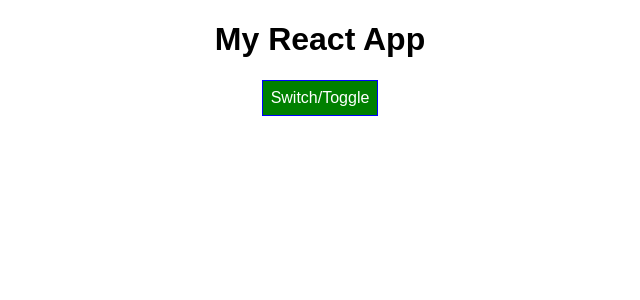
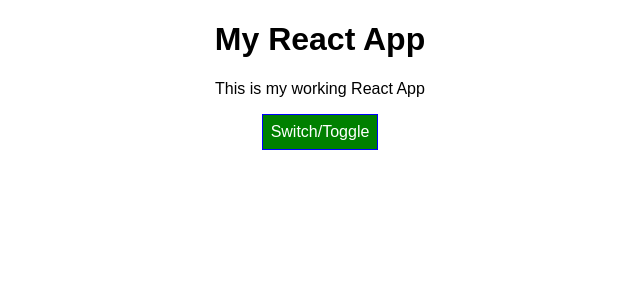
Before and after one commit to vikasgourishetty/firstreactvikas, a React (Create React App) app: page / in a window 1280 px wide. Shown: the top 300 px of the page, without its empty margins (320-960 px from the left). Built offline with nearby package versions, Linux system fonts and the light colour scheme.

Commit message:
Set className dynamically

```diff
--- a/src/App.js
+++ b/src/App.js
@@ -97,9 +97,21 @@
       style.backgroundColor = 'red';
     }
 
+    // Set className dynamically
+    let classes = []; // ['red', 'bold'].join(' '); // "red bold"
+
+    if (this.state.persons.length <= 2) {
+      classes.push('red');
+    }
+
+    if (this.state.persons.length <= 1) {
+      classes.push('bold');
+    }
+
     return (
       <div className="App">
         <h1> My React App</h1>
+        <p className={classes.join(' ')}> This is my working React App</p>
         <button style={style} onClick={this.togglePersonsHandler} > Switch/Toggle </button>
         {persons}
       </div>
```
